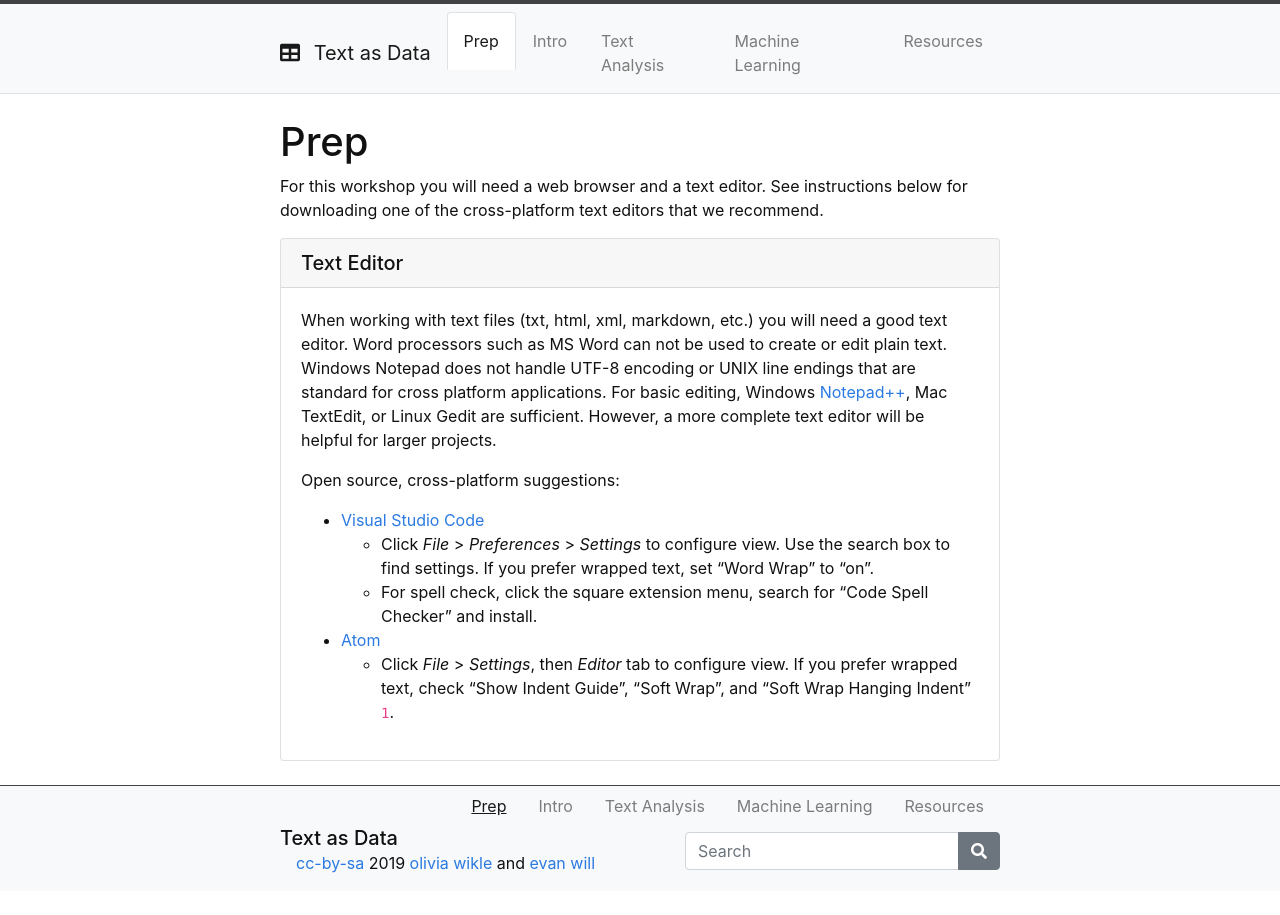
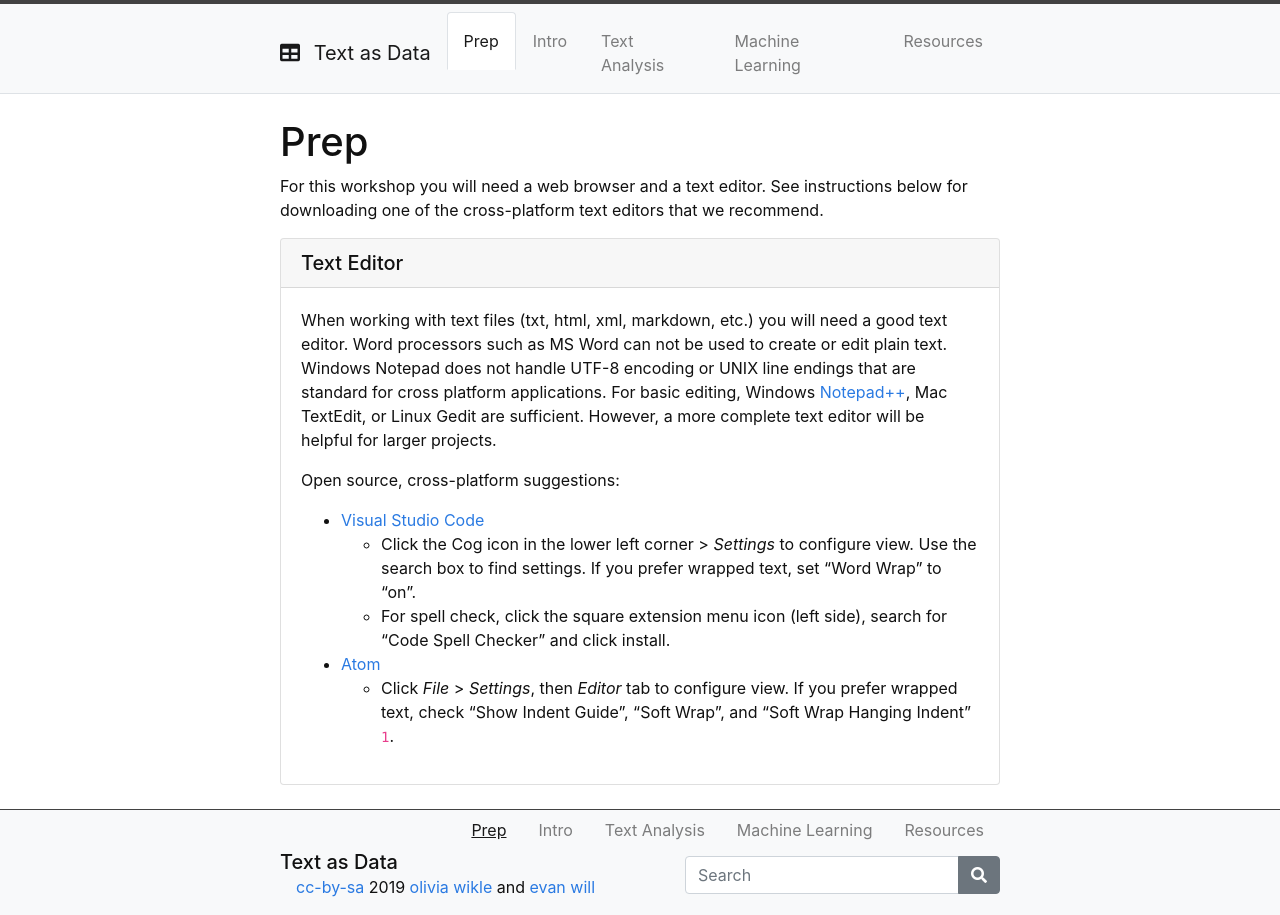
Before and after one commit to owikle/topicmodeling, a Jekyll site: the page built from content/0-prep.md, in a window 1280 px wide. Built offline with Jekyll 4.4.1, drawn with Linux system fonts in a browser that asks for light colours.

Commit message:
update editor set up steps

```diff
--- a/content/0-prep.md
+++ b/content/0-prep.md
@@ -17,8 +17,8 @@ However, a more complete text editor will be helpful for larger projects.
 Open source, cross-platform suggestions:
 
 - [Visual Studio Code](https://code.visualstudio.com/){:target='_blank'}
-    - Click *File* > *Preferences* > *Settings* to configure view. Use the search box to find settings. If you prefer wrapped text, set "Word Wrap" to "on".
-    - For spell check, click the square extension menu, search for "Code Spell Checker" and install.
+    - Click the Cog icon in the lower left corner > *Settings* to configure view. Use the search box to find settings. If you prefer wrapped text, set "Word Wrap" to "on".
+    - For spell check, click the square extension menu icon (left side), search for "Code Spell Checker" and click install.
 - [Atom](https://atom.io/){:target='_blank'}
     - Click *File* > *Settings*, then *Editor* tab to configure view. If you prefer wrapped text, check "Show Indent Guide", "Soft Wrap", and "Soft Wrap Hanging Indent" `1`.
 {% endcapture %}
```
